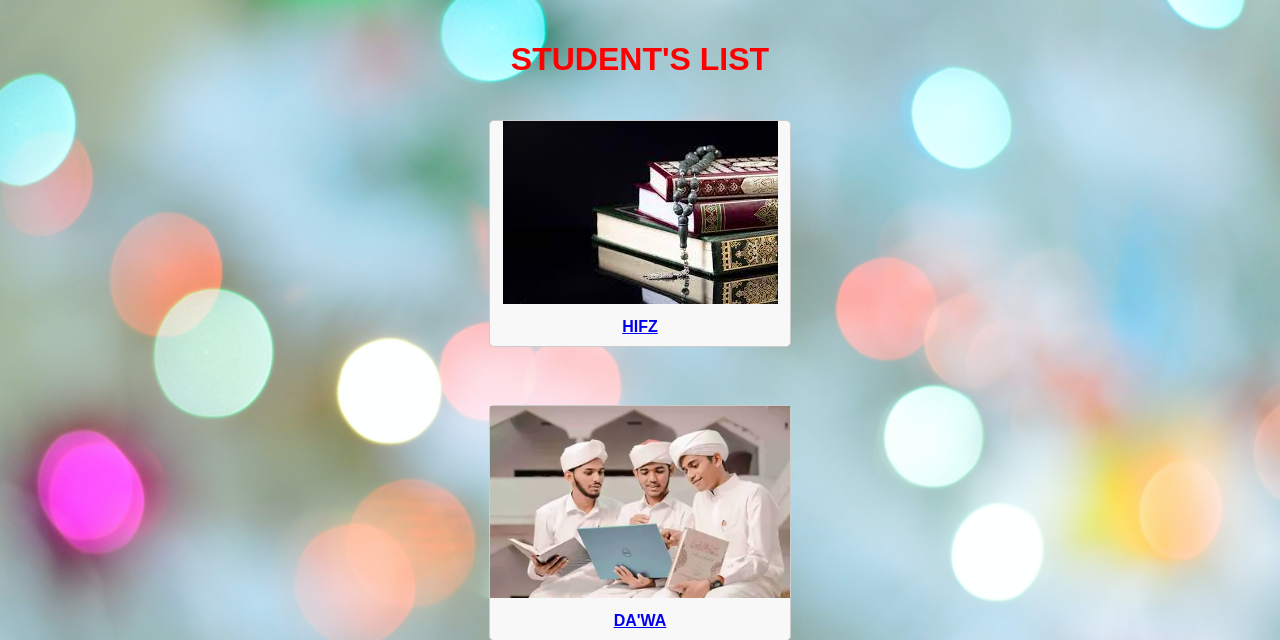
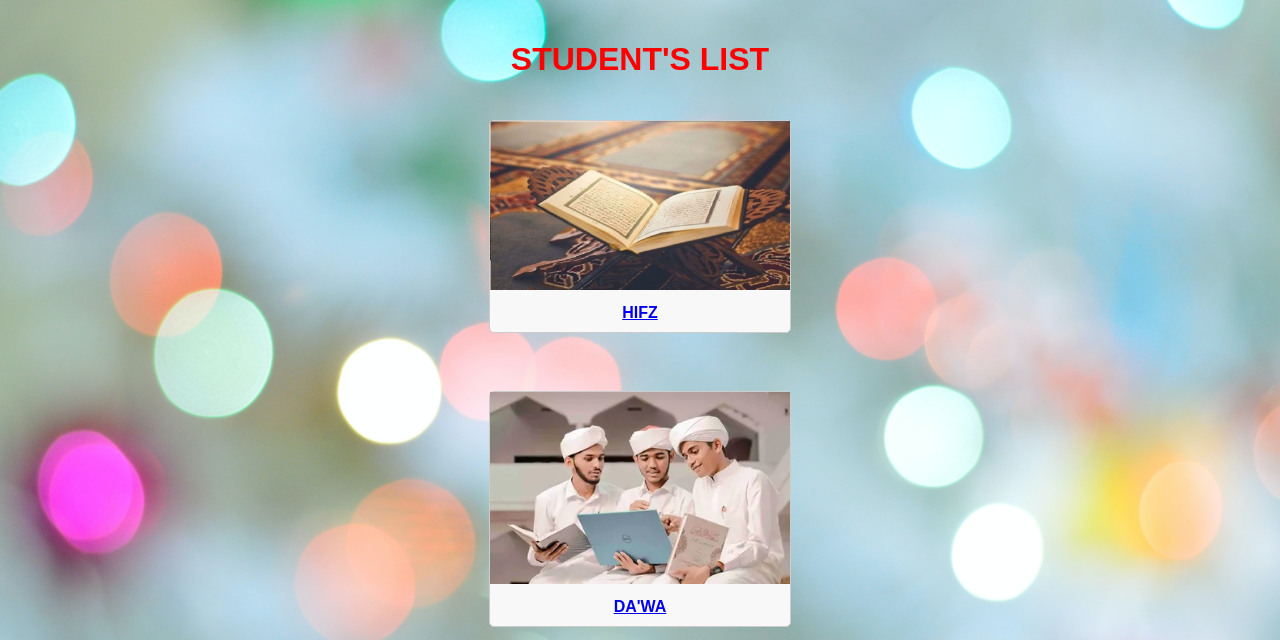
Before and after one commit to ajnasajnas1234/student_track, a Django app: page /student_page in a window 1280 px wide. Shown: the top 640 px of the page. Run offline with Django 4.2, Linux system fonts and the light colour scheme.

Commit message:
requirements

```diff
--- a/hod/templates/admins/home.html
+++ b/hod/templates/admins/home.html
@@ -95,7 +95,7 @@ nav {
   margin-left: 0;
 }
 .full-screen-image {
-  background-image: url("static/admin_hod/assets/img/myimages/dd.avif");
+  background-image: url("/static/assets/img/myimages/11.jpg");
   background-size: cover;
   background-position: center;
   background-attachment: fixed;
@@ -165,7 +165,7 @@ h1 {
   <div class="container">
       <!-- Use Bootstrap's justify-content-between class to align elements to the left and right -->
       <a class="navbar-brand" href="index.html">
-          <img src="{% static 'admin_hod/assets/img/myimages/logog.webp' %}" alt="Logo" height="60">
+          <img src="/static/assets/img/myimages/logog.jpg" alt="Logo" height="60">
       </a>
       <div class="navbar-collapse" id="navbarNav">
           <ul class="navbar-nav ml-auto">
--- a/hod/templates/admins/student_page.html
+++ b/hod/templates/admins/student_page.html
@@ -76,15 +76,15 @@
         <h1 class="fw-bold py-3 mb-4"><b>STUDENT'S LIST</b></h1>
         <div class="container">
             <a href="{% url 'hifz' %}" class="card">
-                <img src="{% static 'admin_hod/assets/img/myimages/download.jpg' %}" alt="Class 1 Image">
+                <img src="/static/assets/img/myimages/hifz.webp" alt="Class 1 Image">
                 <div class="card-text"><b>HIFZ</b></div>
             </a><br><br>
             <a href="{% url 'dawa' %}" class="card">
-                <img src="{% static 'admin_hod/assets/img/myimages/dawa.webp' %}" alt="Class 2 Image">
+                <img src="/static/assets/img/myimages/dawa.webp" alt="Class 2 Image">
                 <div class="card-text"><b>DA'WA</b></div>
             </a><br><br>
             <a href="{% url 'dowra' %}" class="card">
-                <img src="{% static 'admin_hod/assets/img/myimages/dowra.webp' %}" alt="Class 3 Image">
+                <img src="/static/assets/img/myimages/dowra.webp" alt="Class 3 Image">
                 <div class="card-text"><b>DOWRA</b></div>
             </a>
         </div>
```
Also changed, not shown: static/assets/img/myimages/11.jpg (added), static/assets/img/myimages/dd.avif (deleted), static/assets/img/myimages/logog.jpg (added), static/assets/img/myimages/logog.webp (deleted).
